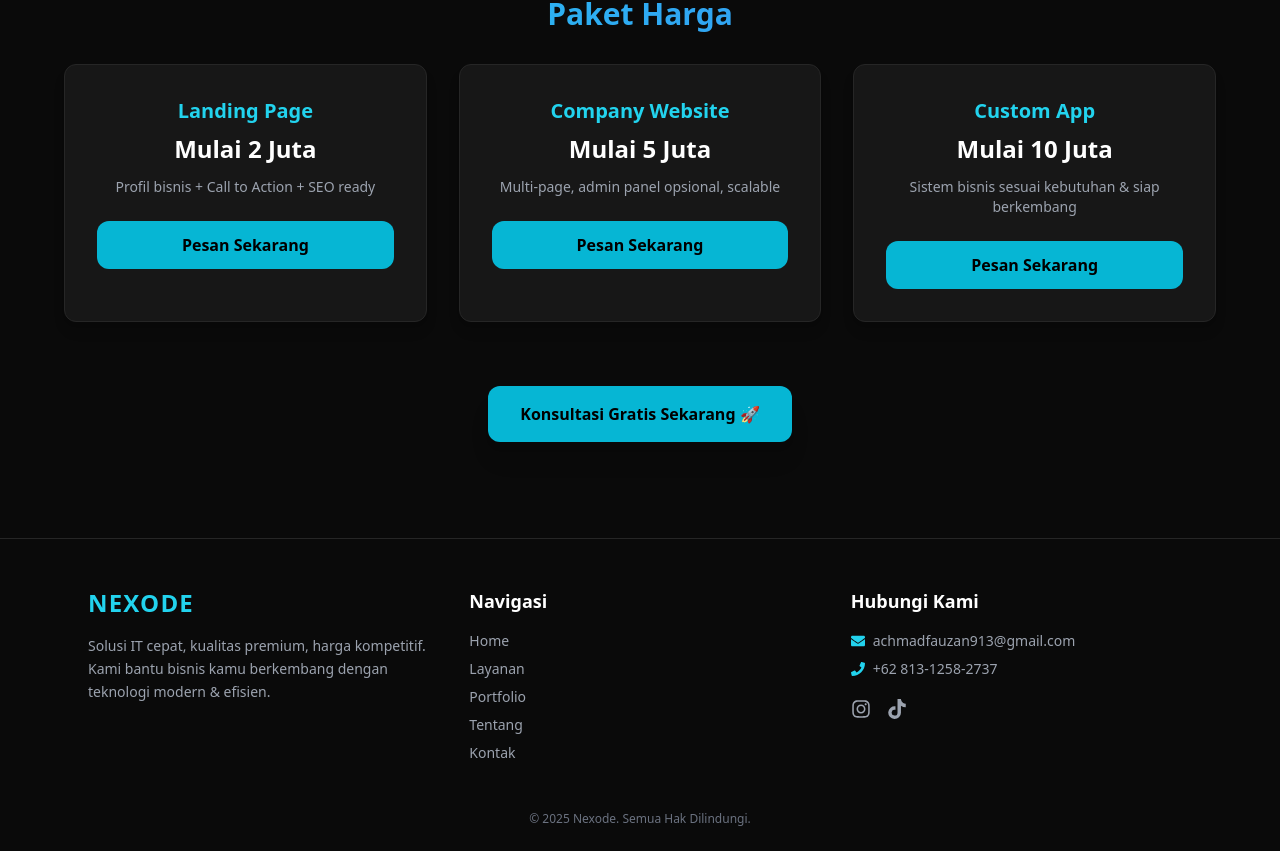
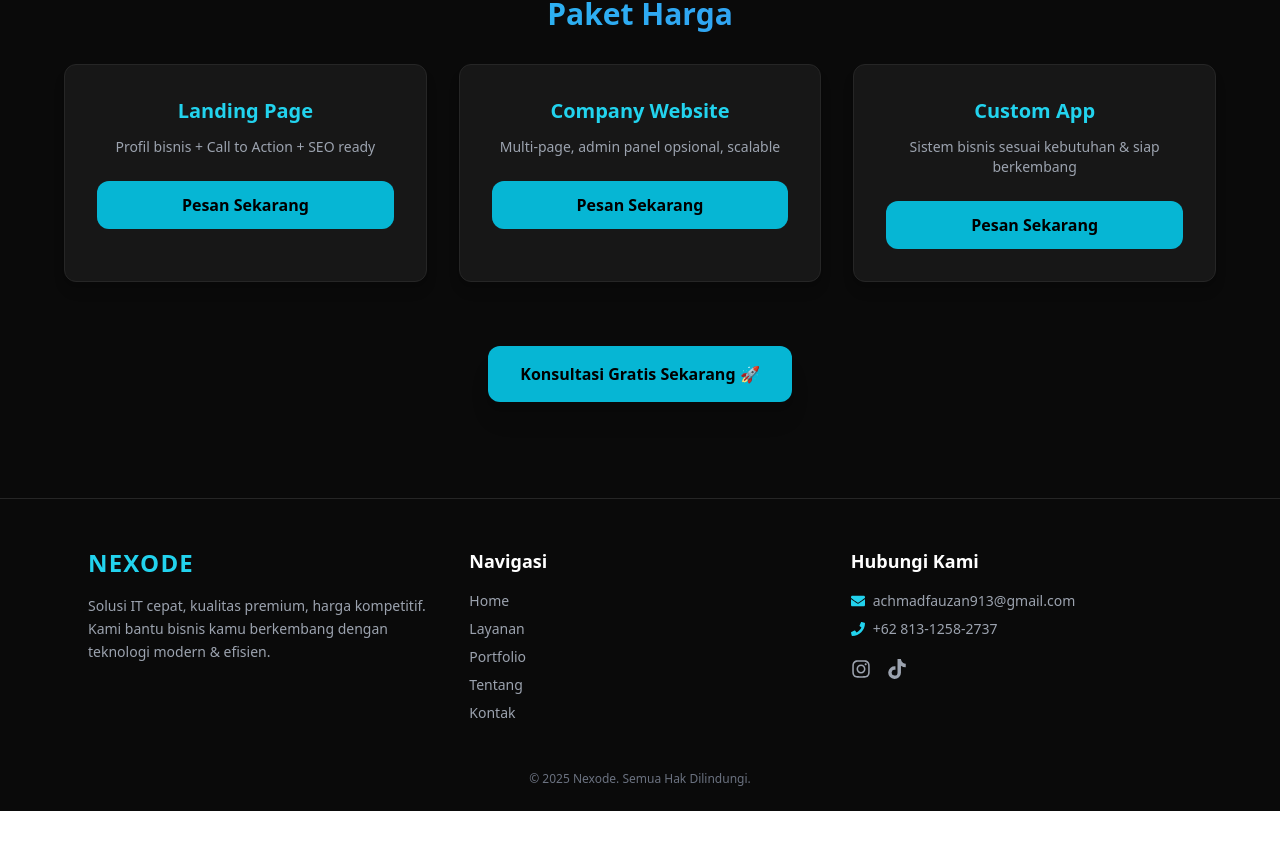
Before and after one commit to AcFaFa/Nexode-Landing, a React (Create React App) app: page /services in a window 1280 px wide. Shown: the part 1050-1901 px from the top of the page. After the commit the page ends 1861 px from the top, so only its background shows below. Built offline with nearby package versions, Linux system fonts and the light colour scheme.

Commit message:
Update Home.jsx countdown to fixed launch date (25 Dec 2025)

```diff
--- a/src/components/Footer.jsx
+++ b/src/components/Footer.jsx
@@ -43,10 +43,10 @@ export default function Footer() {
 
           {/* Social Media */}
           <div className="flex gap-4 mt-5 text-xl">
-            <a href="#" aria-label="Instagram" className="hover:text-cyan-400 hover:scale-110 transition-transform">
+            <a href="https://www.instagram.com/nexodeofficial?igsh=ZXFzZzZhOHAzeTNo" aria-label="Instagram" className="hover:text-cyan-400 hover:scale-110 transition-transform">
               <FaInstagram />
             </a>
-            <a href="#" aria-label="TikTok" className="hover:text-cyan-400 hover:scale-110 transition-transform">
+            <a href="https://www.tiktok.com/@nexodeofficial?_r=1&_t=ZS-91KP6TB3k1J" aria-label="TikTok" className="hover:text-cyan-400 hover:scale-110 transition-transform">
               <FaTiktok />
             </a>
           </div>
--- a/src/pages/Services.jsx
+++ b/src/pages/Services.jsx
@@ -33,17 +33,17 @@ export default function Services() {
   const pricing = [
     {
       title: "Landing Page",
-      price: "Mulai 2 Juta",
+      // price: "Mulai 2 Juta",
       desc: "Profil bisnis + Call to Action + SEO ready",
     },
     {
       title: "Company Website",
-      price: "Mulai 5 Juta",
+      // price: "Mulai 5 Juta",
       desc: "Multi-page, admin panel opsional, scalable",
     },
     {
       title: "Custom App",
-      price: "Mulai 10 Juta",
+      // price: "Mulai 10 Juta",
       desc: "Sistem bisnis sesuai kebutuhan & siap berkembang",
     },
   ];
```
